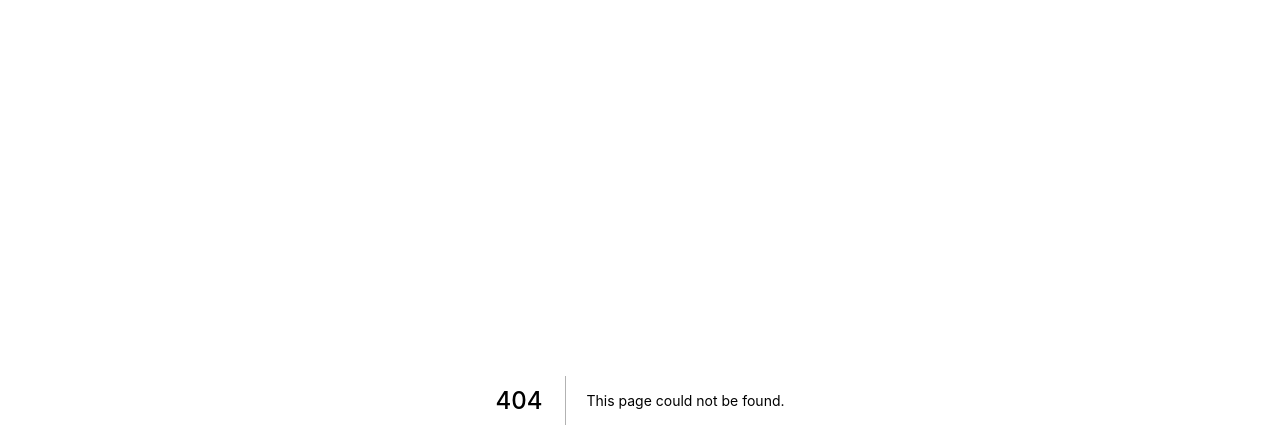
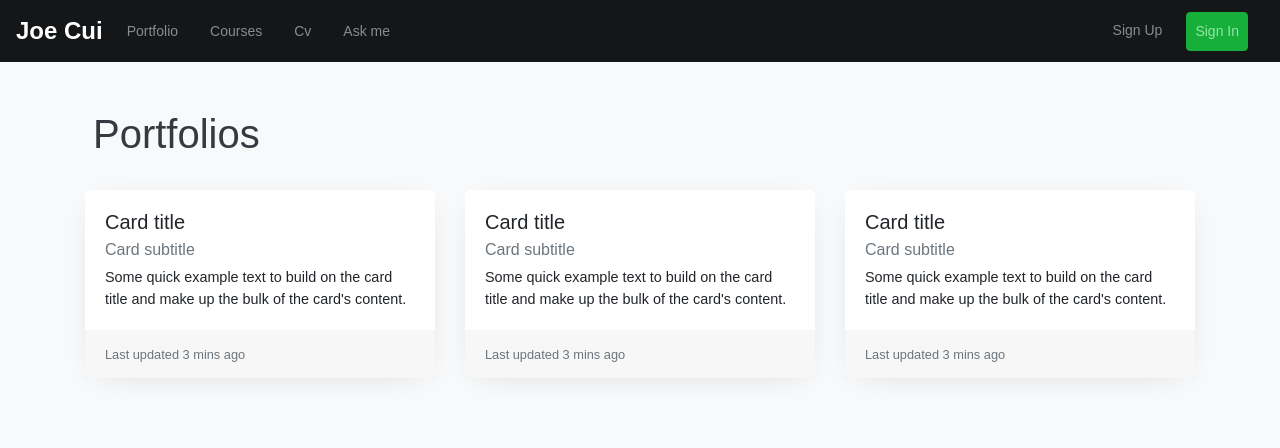
Before and after one commit to XiaozhouCui/nextjs-portfolio, a Next.js app: page /portfolios in a window 1280 px wide. Before the commit this address had no page. Shown: the top 448 px of the page. Built offline with nearby package versions, Linux system fonts and the light colour scheme.

Commit message:
Added portfolios page and categories page

```diff
--- /dev/null
+++ b/pages/portfolios.js
@@ -0,0 +1,133 @@
+const Portfolios = () => {
+  return (
+    <>
+      {/* NAVBAR START */}
+      <div className="navbar-wrapper">
+        <nav className="navbar navbar-expand-lg navbar-dark jc-mw9">
+          <a className="navbar-brand mr-3 font-weight-bold" href="#">
+            Joe Cui
+          </a>
+          <button
+            className="navbar-toggler"
+            type="button"
+            data-toggle="collapse"
+            data-target="#navbarSupportedContent"
+            aria-controls="navbarSupportedContent"
+            aria-expanded="false"
+            aria-label="Toggle navigation"
+          >
+            <span className="navbar-toggler-icon"></span>
+          </button>
+
+          <div className="collapse navbar-collapse" id="navbarSupportedContent">
+            <ul className="navbar-nav">
+              <li className="nav-item mr-3">
+                <a className="nav-link" href="#">
+                  Portfolio
+                </a>
+              </li>
+              <li className="nav-item mr-3">
+                <a className="nav-link" href="#">
+                  Courses
+                </a>
+              </li>
+              <li className="nav-item mr-3">
+                <a className="nav-link" href="#">
+                  Cv
+                </a>
+              </li>
+              <li className="nav-item mr-3">
+                <a className="nav-link" href="#">
+                  Ask me
+                </a>
+              </li>
+            </ul>
+            <ul className="navbar-nav ml-auto">
+              <li className="nav-item mr-3">
+                <a className="nav-link" href="#">
+                  Sign Up
+                </a>
+              </li>
+              <li className="nav-item mr-3">
+                <a
+                  className="nav-link btn btn-success bg-green-2 bright"
+                  href="#"
+                >
+                  Sign In
+                </a>
+              </li>
+            </ul>
+          </div>
+        </nav>
+      </div>
+      {/* NAVBAR ENDS */}
+
+      <div className="container">
+        <section className="section-title">
+          <div className="px-2">
+            <div className="pt-5 pb-4">
+              <h1>Portfolios</h1>
+            </div>
+          </div>
+        </section>
+        <section className="pb-5">
+          <div className="row">
+            <div className="col-md-4">
+              <div className="card subtle-shadow no-border">
+                <div className="card-body">
+                  <h5 className="card-title">Card title</h5>
+                  <h6 className="card-subtitle mb-2 text-muted">
+                    Card subtitle
+                  </h6>
+                  <p className="card-text fs-2">
+                    Some quick example text to build on the card title and make
+                    up the bulk of the card's content.
+                  </p>
+                </div>
+                <div className="card-footer no-border">
+                  <small className="text-muted">Last updated 3 mins ago</small>
+                </div>
+              </div>
+            </div>
+            <div className="col-md-4">
+              <div className="card subtle-shadow no-border">
+                <div className="card-body">
+                  <h5 className="card-title">Card title</h5>
+                  <h6 className="card-subtitle mb-2 text-muted">
+                    Card subtitle
+                  </h6>
+                  <p className="card-text fs-2 ">
+                    Some quick example text to build on the card title and make
+                    up the bulk of the card's content.
+                  </p>
+                </div>
+                <div className="card-footer no-border">
+                  <small className="text-muted">Last updated 3 mins ago</small>
+                </div>
+              </div>
+            </div>
+            <div className="col-md-4">
+              <div className="card subtle-shadow no-border">
+                <div className="card-body">
+                  <h5 className="card-title">Card title</h5>
+                  <h6 className="card-subtitle mb-2 text-muted">
+                    Card subtitle
+                  </h6>
+                  <p className="card-text fs-2 ">
+                    Some quick example text to build on the card title and make
+                    up the bulk of the card's content.
+                  </p>
+                </div>
+                <div className="card-footer no-border">
+                  <small className="text-muted">Last updated 3 mins ago</small>
+                </div>
+              </div>
+            </div>
+          </div>
+        </section>
+      </div>
+    </>
+  );
+};
+
+export default Portfolios;
--- a/styles/index.scss
+++ b/styles/index.scss
@@ -1,5 +1,5 @@
 $main-color-blue: #316aff;
-$main-color-red: 'red';
+$main-color-red: "red";
 
 $white: #fff !default;
 $gray-10: #f8f9fa !default;
@@ -88,7 +88,7 @@ html {
   text-transform: uppercase;
 }
 
-.fj-mw9 {
+.jc-mw9 {
   max-width: 83rem;
 }
 
@@ -229,7 +229,7 @@ html {
   // left: 0;
 }
 
-.fj-hero {
+.jc-hero {
   padding: 80px 40px;
   display: flex;
   align-items: center;
@@ -289,8 +289,8 @@ html {
   }
 }
 
-.fj-category-container {
-  .fj-category {
+.jc-category-container {
+  .jc-category {
     display: flex;
     align-items: flex-start;
     padding: 1em;
@@ -330,7 +330,7 @@ html {
   }
 }
 
-.fj-topic-list {
+.jc-topic-list {
   table {
     font-size: 18px;
   }
@@ -362,7 +362,7 @@ html {
   }
 }
 
-.fj-post-list {
+.jc-post-list {
   .topic-parent {
     &-content {
       padding-top: 10px;
@@ -542,7 +542,7 @@ html {
   background-color: #222;
   box-shadow: 0 -1px 40px rgba(0, 0, 0, 0.12);
 
-  .fj-editor-input {
+  .jc-editor-input {
     width: 50%;
     background-color: #222;
     border: 1px solid #909090;
@@ -569,7 +569,7 @@ html {
     height: 350px;
   }
 
-  .fj-editor {
+  .jc-editor {
     display: flex;
     flex-grow: 1;
     min-height: 0;
@@ -599,7 +599,7 @@ html {
     }
   }
 
-  .fj-editor-textarea-wrapper {
+  .jc-editor-textarea-wrapper {
     flex: 1;
     background-color: #222;
     border: 1px solid #909090;
@@ -626,7 +626,7 @@ html {
     }
   }
 
-  .fj-editor-preview-wrapper {
+  .jc-editor-preview-wrapper {
     overflow: auto;
     flex: 1;
     border: 1px dashed rgba(255, 255, 255, 0.25);
@@ -670,7 +670,7 @@ html {
     display: inline-flex;
     align-items: center;
     transition: color 200ms, background-color 200ms, border-color 200ms;
-    font-family: 'Open Sans', Helvetica, Arial, sans-serif;
+    font-family: "Open Sans", Helvetica, Arial, sans-serif;
     font-size: 15px;
     font-weight: 400;
     line-height: normal;
```
Also changed, not shown: pages/categories.js (added, +128 -0 lines), pages/index.js (+17 -17 lines), 1 other file (tests, documents, lock files or other folders).
